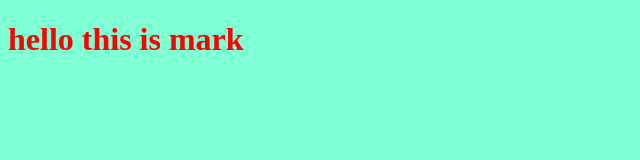
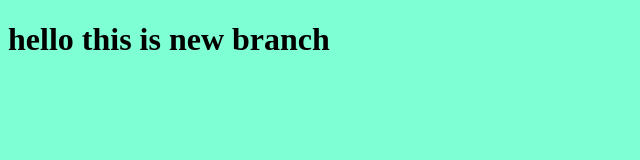
Before and after one commit to markkhalil2005-ai/myproject, a plain HTML site: page index.html in a window 1280 px wide. Shown: the whole page, without its empty margins (0-640 px from the left). Drawn offline with Linux system fonts and the light colour scheme.

Commit message:
changing style for the title

```diff
--- a/index.html
+++ b/index.html
@@ -7,7 +7,7 @@
     <link rel="stylesheet" href="style.css">
 </head>
 <body>
-    <h1>hello this is mark</h1>
+    <h1>hello this is new branch</h1>
     <script src="app.js"></script>
 </body>
 </html>
--- a/style.css
+++ b/style.css
@@ -1,5 +1,5 @@
 h1{
-    color: red;
+    color: black;
 }
 body{
     background-color: aquamarine;
```
